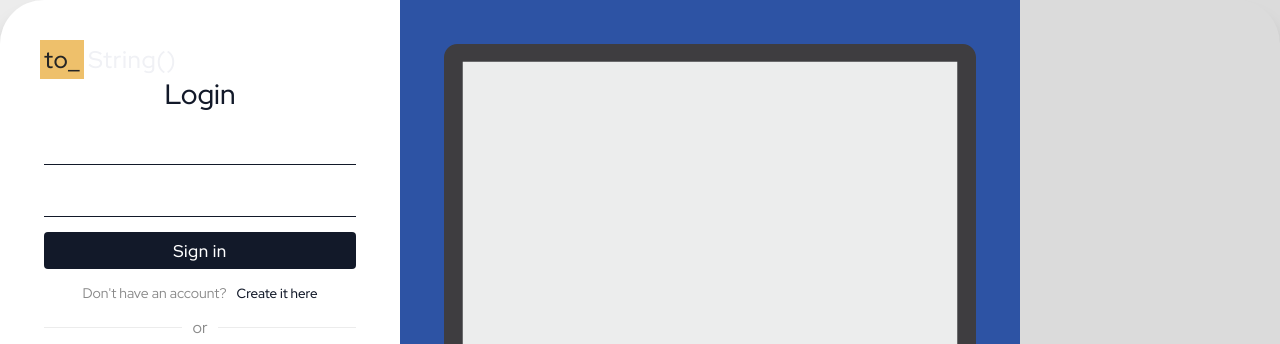
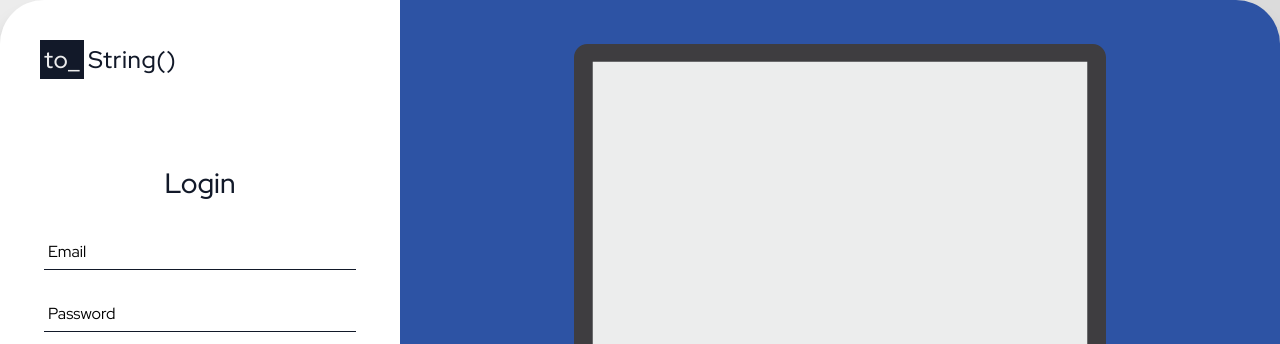
Before and after one commit to 13NOONE37/VNOTE-2.0, a React app: page / in a window 1280 px wide. Shown: the top 344 px of the page. Built offline with nearby package versions, Linux system fonts and the light colour scheme.

Commit message:
login page in progress

```diff
--- a/src/Pages/login/Login.css
+++ b/src/Pages/login/Login.css
@@ -18,14 +18,14 @@
   border-radius: 44px;
   overflow: hidden;
 
-  display: flex;
-  flex-wrap: wrap;
+  display: grid;
+  grid-template-columns: auto 1fr;
 }
 .loginPage--box--leftBlock {
   background-color: #ffffff;
-}
-.loginPage--box--rightBlock {
-  background-color: #2d53a4;
+  display: grid;
+  grid-template-rows: 120px 1fr;
+  place-content: center;
 }
 .loginPage--box--leftBlock,
 .loginPage--box--rightBlock {
@@ -41,9 +41,10 @@
   font-size: 28px;
   font-weight: 500;
   color: #121929;
+  margin-bottom: 16px;
 }
 .form--button,
-.form--input {
+.form--inputBox {
   width: 312px;
   max-width: 90vw;
   height: 37px;
@@ -101,10 +102,39 @@
 .form--button__submit {
   background-color: #121929;
 }
-.form--input {
+.form--inputBox {
   background-color: transparent;
   border: none;
   border-bottom: 1px solid #121929;
+
+  position: relative;
+}
+.form--inputBox--input {
+  position: absolute;
+  left: 0;
+  width: 100%;
+  height: 100%;
+  outline: none;
+  border: none;
+  padding: 4px;
+  font-size: 18px;
+}
+.form--inputBox--placeholder {
+  position: absolute;
+  left: 4px;
+  top: 8px;
+  transition: all 0.3s ease;
+  user-select: none;
+  pointer-events: none;
+}
+.form--inputBox--input:focus ~ .form--inputBox--placeholder {
+  transform: translate(-4px, -24px);
+}
+.form--inputBox--input__focused {
+  transform: translate(-4px, -24px);
+}
+.form--inputBox__margin {
+  margin-bottom: 10px;
 }
 .form--input__password {
 }
@@ -136,3 +166,11 @@
   font-weight: 500;
   margin-left: 10px;
 }
+
+.loginPage--box--rightBlock {
+  background-color: #2d53a4;
+  display: flex;
+  flex-direction: column;
+  justify-content: space-between;
+  align-items: center;
+}
--- a/src/Pages/login/Login.js
+++ b/src/Pages/login/Login.js
@@ -1,4 +1,4 @@
-import React from 'react';
+import React, { useRef } from 'react';
 import './Login.css';
 
 import { ReactComponent as Monitor } from 'assets/Icons/monitor.svg';
@@ -14,15 +14,28 @@ export default function Login() {
       <div className="loginPage--box">
         <div className=" loginPage--box--leftBlock">
           <div className="loginPage--header">
-            <Logo />
+            <Logo forceDark />
           </div>
           <form className="form form__login">
             <h2 className="form--heading">Login</h2>
-            <input type="email" className="form--input" />
-            <input
+            <LoginInput
+              type="email"
+              placeholder={'Email'}
+              name={'EmailInput'}
+              value={''}
+              onChange={() => {}}
+              containerClasses={'form--inputBox__margin'}
+            />
+
+            <LoginInput
               type="password"
-              className="form--input form--input__password"
+              classes={'form--inputBox--input__password'}
+              placeholder={'Password'}
+              name={'PasswordInput'}
+              value={''}
+              onChange={() => {}}
             />
+
             <button type="submit" className="form--button form--button__submit">
               <span>Sign in</span>
             </button>
@@ -70,3 +83,32 @@ export default function Login() {
     </div>
   );
 }
+const LoginInput = ({
+  value,
+  changeValue,
+  type,
+  name,
+  placeholder,
+  classes,
+  containerClasses,
+}) => {
+  return (
+    <span className={`form--inputBox ${containerClasses}`}>
+      <input
+        type={type}
+        name={name}
+        value={value}
+        onChange={changeValue}
+        className={`form--inputBox--input ${classes}`}
+      />
+      <label
+        className={`form--inputBox--placeholder ${
+          value.length > 0 && 'form--inputBox--input__focused'
+        }`}
+        htmlFor={name}
+      >
+        {placeholder}
+      </label>
+    </span>
+  );
+};
--- a/src/assets/Logo/Logo.css
+++ b/src/assets/Logo/Logo.css
@@ -28,6 +28,16 @@
   color: var(--logoText-2);
   margin-left: 8px;
 }
+.darkLogoForced .rectSpan {
+  color: #ececec;
+}
+.darkLogoForced .rectSpan::before {
+  background-color: #121929;
+}
+.darkLogoForced .blankSpan {
+  color: #121929;
+}
+
 @media (max-width: 380px) {
   .logo {
     font-size: 20px;
--- a/src/assets/Logo/Logo.js
+++ b/src/assets/Logo/Logo.js
@@ -1,8 +1,8 @@
 import React from 'react';
 import './Logo.css';
-export default function Logo() {
+export default function Logo({ forceDark }) {
   return (
-    <div className="logo">
+    <div className={`logo ${forceDark && 'darkLogoForced'}`}>
       <span className="rectSpan">to_</span>
       <span className="blankSpan">String()</span>
     </div>
```
